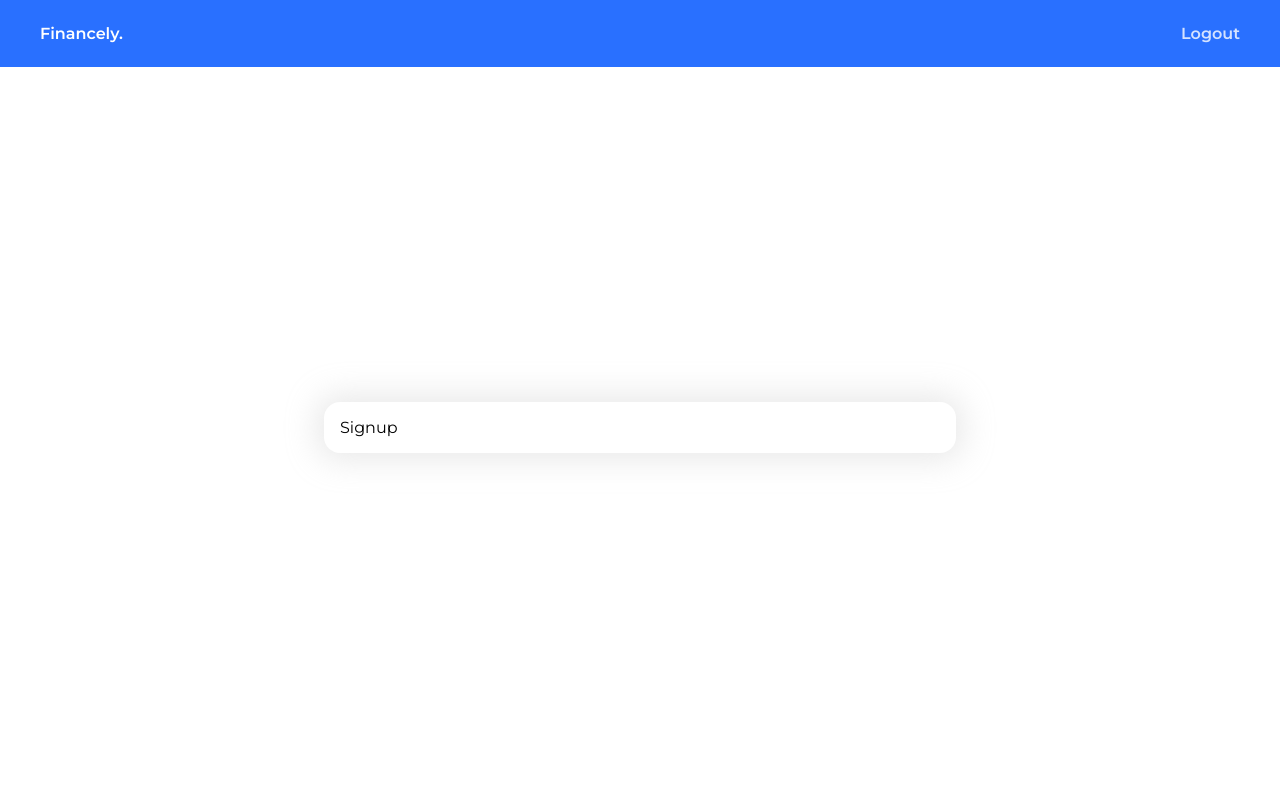
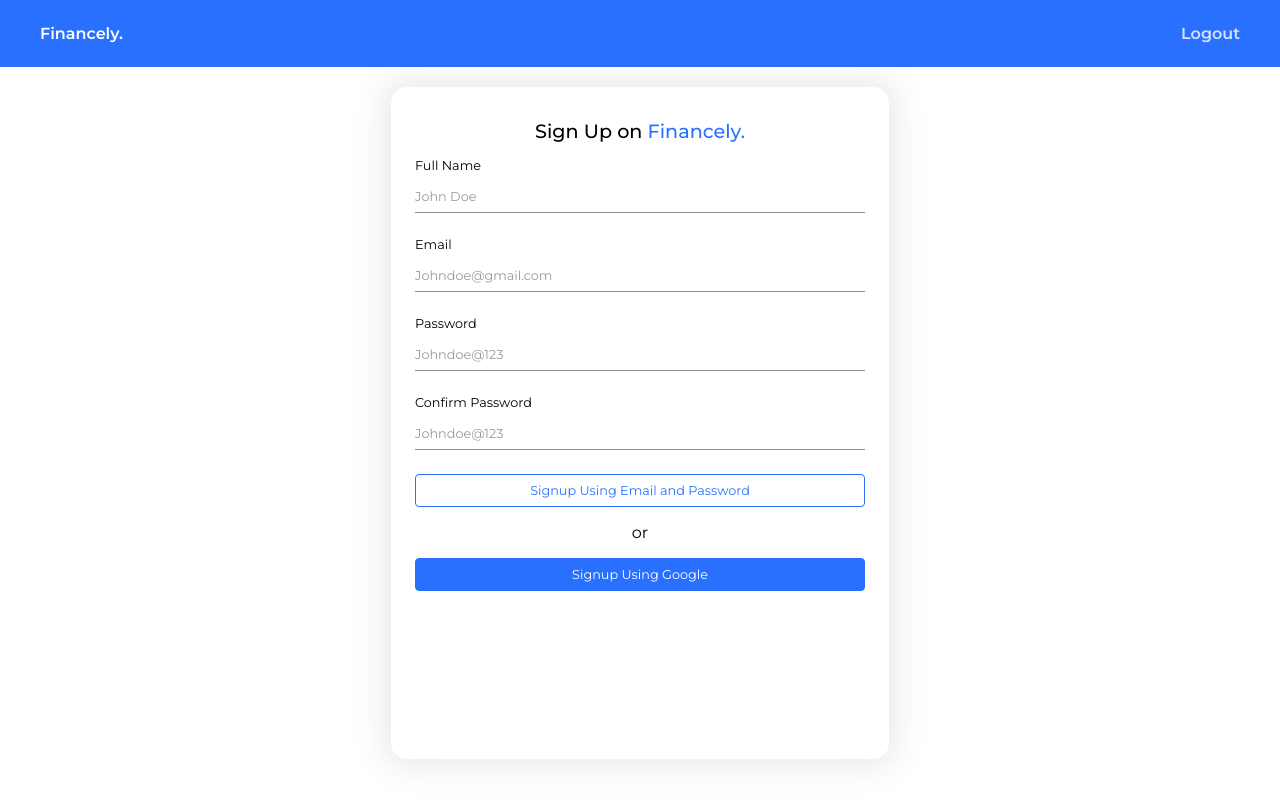
Before and after one commit to Durgaprasad1010/finance-tracker, a React (Create React App) app: page / in a window 1280 px wide. Built offline with nearby package versions, Linux system fonts and the light colour scheme.

Commit message:
Added Authentication

```diff
--- a/package.json
+++ b/package.json
@@ -11,6 +11,7 @@
     "react-dom": "^18.2.0",
     "react-router-dom": "^6.21.2",
     "react-scripts": "5.0.1",
+    "react-toastify": "^10.0.0",
     "web-vitals": "^2.1.4"
   },
   "scripts": {
--- a/src/App.css
+++ b/src/App.css
@@ -2,6 +2,7 @@
   display: flex;
   justify-content: center;
   align-items: center;
-  width: 100vw;
-  height: 90vh;
+  width: 90vw;
+  margin: auto;
+  height: 89vh;
 }
--- a/src/App.js
+++ b/src/App.js
@@ -3,17 +3,22 @@ import Header from './components/Header';
 import { BrowserRouter as Router, Route, Routes } from "react-router-dom";
 import Signup from './pages/Signup';
 import Dashboard from './pages/Dashboard';
+import { ToastContainer, toast } from 'react-toastify';
+
+import 'react-toastify/dist/ReactToastify.css';
 
 
 function App() {
   return (
+    <>
+      <ToastContainer />
       <Router>
         <Routes>
           <Route path='/' element={<Signup />} />
           <Route path='/dashboard' element={<Dashboard />} />
         </Routes>
-      {/* <Header /> */}
       </Router>
+    </>
 
   );
 }
--- /dev/null
+++ b/src/components/Button/index.js
@@ -0,0 +1,16 @@
+import React from 'react'
+import './styles.css'
+
+function Button({ text, onClick, blue, disabled }) {
+    return (
+        <div
+            className={blue ? 'btn btn-blue' : "btn"}
+            onClick={onClick}
+            disabled={disabled}
+        >
+            {text}
+        </div>
+    )
+}
+
+export default Button
--- /dev/null
+++ b/src/components/Button/styles.css
@@ -0,0 +1,32 @@
+.btn {
+    color: var(--theme);
+    text-align: center;
+    margin: 1rem 0rem;
+    font-size: 0.8rem;
+    padding: 0.5rem !important;
+    background-color: #fff;
+    border: 1px solid var(--theme);
+    border-radius: 0.25rem;
+    cursor: pointer;
+    display: flex !important;
+    align-items: center;
+    justify-content: center;
+    height: auto !important;
+}
+
+.btn:hover {
+    background-color: var(--theme);
+    color: #fff;
+    transition: all 0.3s;
+}
+
+.btn-blue {
+    background-color: var(--theme);
+    color: #fff;
+}
+
+.btn-blue:hover {
+    background-color: #fff !important;
+    color: var(--theme) !important;
+    transition: all 0.3s;
+}
--- /dev/null
+++ b/src/components/Input/index.js
@@ -0,0 +1,18 @@
+import React from 'react'
+import "./styles.css"
+
+function Input({ label, state, setState, placeholder, type }) {
+    return (
+        <div className='input-wrapper'>
+            <p className='label-input'>{label}</p>
+            <input className='custom-input'
+                type={type}
+                value={state}
+                placeholder={placeholder}
+                onChange={(e) => setState(e.target.value)}
+            />
+        </div>
+    )
+}
+
+export default Input
--- /dev/null
+++ b/src/components/Input/styles.css
@@ -0,0 +1,28 @@
+.input-wrapper {
+    margin-bottom: 1.5rem;
+}
+
+.label-input {
+    text-transform: capitalize;
+    margin-bottom: 0.5rem;
+    font-size: 0.8rem;
+}
+
+.custom-input {
+    border-width: 0;
+    border-bottom-width: 1px;
+    width: 100%;
+    padding: 0.5rem 0rem;
+    font-size: 0.8rem;
+    opacity: 0.8;
+}
+
+.custom-input:focus {
+    outline: none;
+    opacity: 1;
+    transition: all 0.2s;
+}
+
+.custom-input::placeholder {
+    color: grey;
+}
--- a/src/components/SignupSignin/index.js
+++ b/src/components/SignupSignin/index.js
@@ -1,10 +1,85 @@
-import React from 'react'
+import React, { useState } from 'react'
 import './styles.css'
+import Input from '../Input'
+import Button from '../Button'
+import { toast } from 'react-toastify'
+import { createUserWithEmailAndPassword } from "firebase/auth";
+import { auth } from '../../firebase'
 
-function SignupSignin() {
+function SignupSigninComponent() {
+    const [name, setName] = useState("")
+    const [email, setEmail] = useState("")
+    const [password, setPassword] = useState("")
+    const [confirmPassword, setconfirmPassword] = useState("")
+
+    const [loading, setLoading] = useState(false)
+
+
+    function signupWithEmail() {
+        setLoading(true)
+        console.log("Name", name)
+        console.log("email", email)
+        console.log("password", password)
+        console.log("confirm password", confirmPassword)
+
+        // Authenticate new user or sign in with email
+
+        if (name != "" && email != "" && password != "" && confirmPassword != "") {
+            if (password == confirmPassword) {
+                createUserWithEmailAndPassword(auth, email, password)
+                    .then((userCredential) => {
+                        // Signed up
+                        const user = userCredential.user;
+
+                        console.log("User--> ", user)
+                        toast.success("User created")
+                        setLoading(false)
+                        setName("")
+                        setEmail("")
+                        setPassword("")
+                        setconfirmPassword("")
+                        // ...
+                    })
+                    .catch((error) => {
+                        const errorCode = error.code;
+                        const errorMessage = error.message;
+                        toast.error(errorMessage)
+
+                        setLoading(false)
+
+                        // ..
+                    });
+            } else {
+                toast.error("Password and Confirm password don't match")
+                setLoading(false)
+
+            }
+
+        } else {
+            toast.error("All fields are mandatory!")
+            setLoading(false)
+        }
+    }
+
     return (
-        <div className='signup-wrapper'>Signup</div>
+        <div className='signup-wrapper'>
+            <h2 className='title'>Sign Up on <span style={{ color: "var(--theme)" }}>Financely.</span></h2>
+            <form>
+                <Input type="text" label={"Full Name"} state={name} setState={setName} placeholder="John Doe" />
+
+                <Input type="email" label={"Email"} state={email} setState={setEmail} placeholder="Johndoe@gmail.com" />
+
+                <Input type="password" label={"Password"} state={password} setState={setPassword} placeholder="Johndoe@123" />
+                <Input type="password" label={"Confirm Password"} state={confirmPassword} setState={setconfirmPassword} placeholder="Johndoe@123" />
+
+                <Button disabled={loading} text={loading ? "Loading..." : "Signup Using Email and Password"} onClick={signupWithEmail} />
+
+                <p style={{ margin: 0, textAlign: "center" }}>or</p>
+
+                <Button text={loading ? "Loading..." : "Signup Using Google"} blue={true} />
+            </form>
+        </div>
     )
 }
 
-export default SignupSignin
+export default SignupSigninComponent
--- a/src/components/SignupSignin/styles.css
+++ b/src/components/SignupSignin/styles.css
@@ -1,8 +1,18 @@
 .signup-wrapper {
     width: 70%;
-    max-width: 600px;
-    height: auto;
+    /* margin: auto; */
+    max-width: 450px;
+    height: 90%;
+    /* max-height: 500px; */
     box-shadow: var(--shadow);
     border-radius: 1rem;
-    padding: 1rem;
+    padding: 1rem 1.5rem;
+
 }
+
+.title {
+    font-weight: 500;
+    font-size: 1.2rem;
+    text-align: center;
+
+}
--- a/src/pages/Signup.js
+++ b/src/pages/Signup.js
@@ -1,13 +1,13 @@
 import React from 'react'
 import Header from '../components/Header'
-import SignupSignin from '../components/SignupSignin'
+import SignupSigninComponent from '../components/SignupSignin'
 
 function Signup() {
     return (
         <div>
             <Header />
             <div className='wrapper'>
-                <SignupSignin />
+                <SignupSigninComponent />
             </div>
         </div>
     )
```
Also changed, not shown: 1 other file (tests, documents, lock files or other folders). Lines whose indentation alone changed are shown as unchanged.
